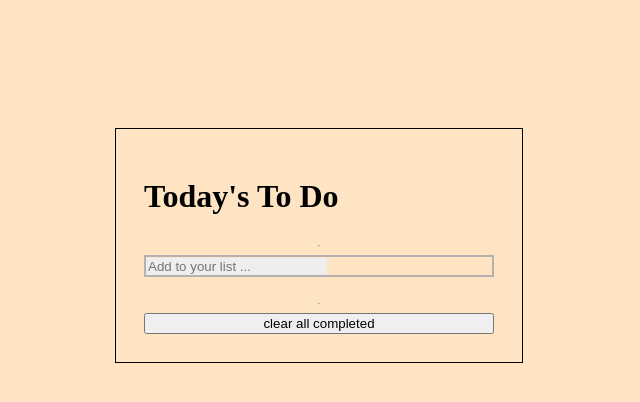
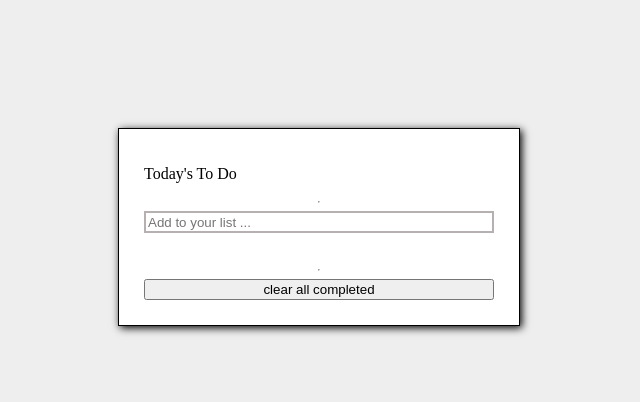
Before and after one commit to AbrahaKahsay/to-do-list-mv, a website built with webpack: page src/index.html in a window 1280 px wide. Shown: the whole page, without its empty margins (321-961 px from the left). Built offline with nearby package versions, Linux system fonts and the light colour scheme.

Commit message:
Add shadow to container

```diff
--- a/src/style.css
+++ b/src/style.css
@@ -16,22 +16,29 @@
 } */
 
 body {
-  background-color: bisque;
   border: 1px solid black;
   max-width: 400px;
   margin: auto;
   margin-top: 10%;
-  padding: 3px;
+  box-shadow: 2px 2px 8px black;
+  background-color: rgba(177, 173, 173, 0.199);
+}
+
+h1 {
+  font-size: medium;
+  font-weight: 400;
 }
 
 .list-container {
   display: flex;
   flex-direction: column;
   padding: 25px;
+  background-color: white;
 }
 
 #form {
   border: 2px solid rgb(182, 176, 176);
+  margin-bottom: 10px;
 }
 
 input {
@@ -39,5 +46,5 @@ input {
   border-right-style: hidden;
   border-left-style: hidden;
   border-bottom-style: hidden;
-  background-color: #eee;
+  width: 80%;
 }
```
